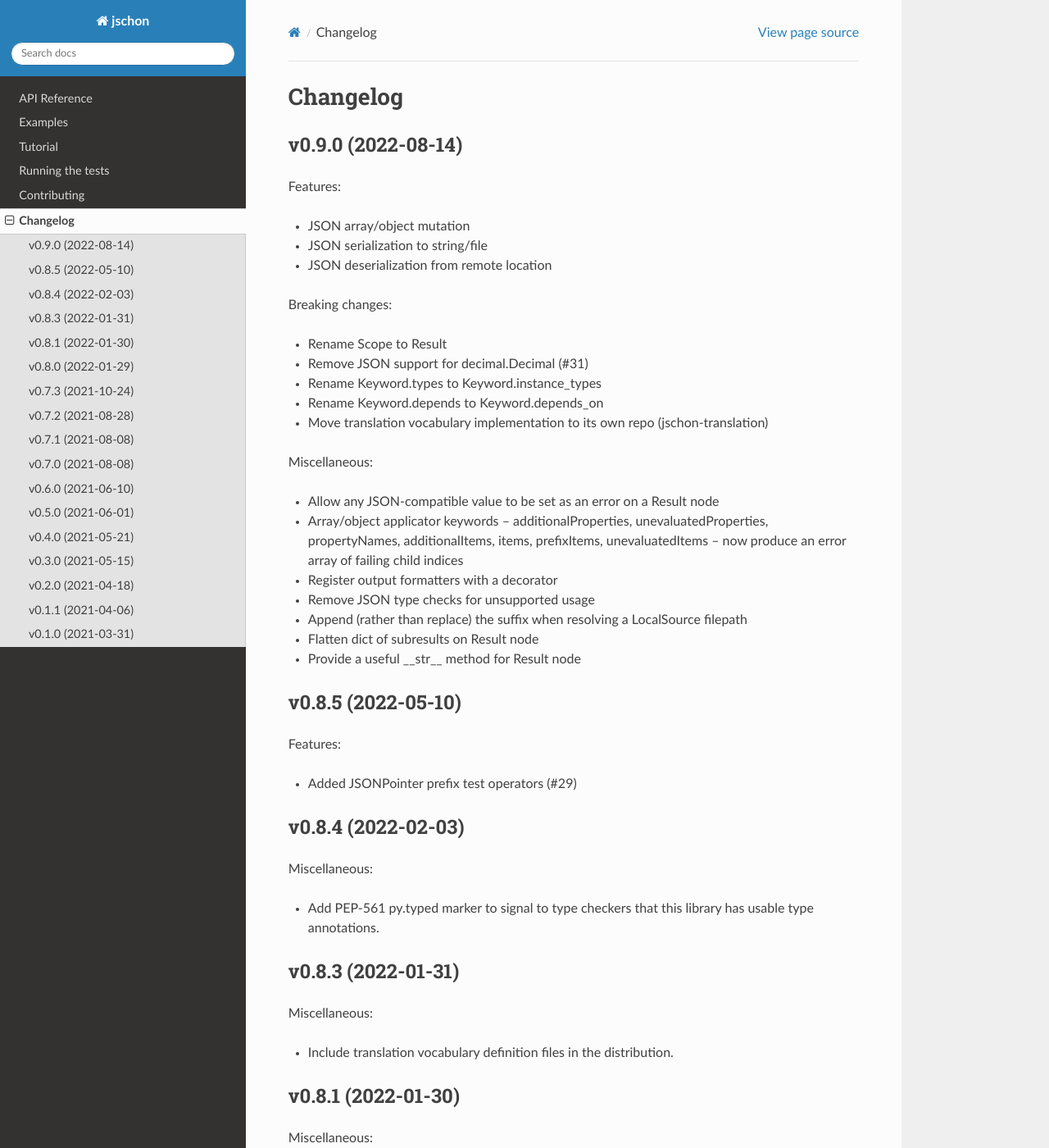
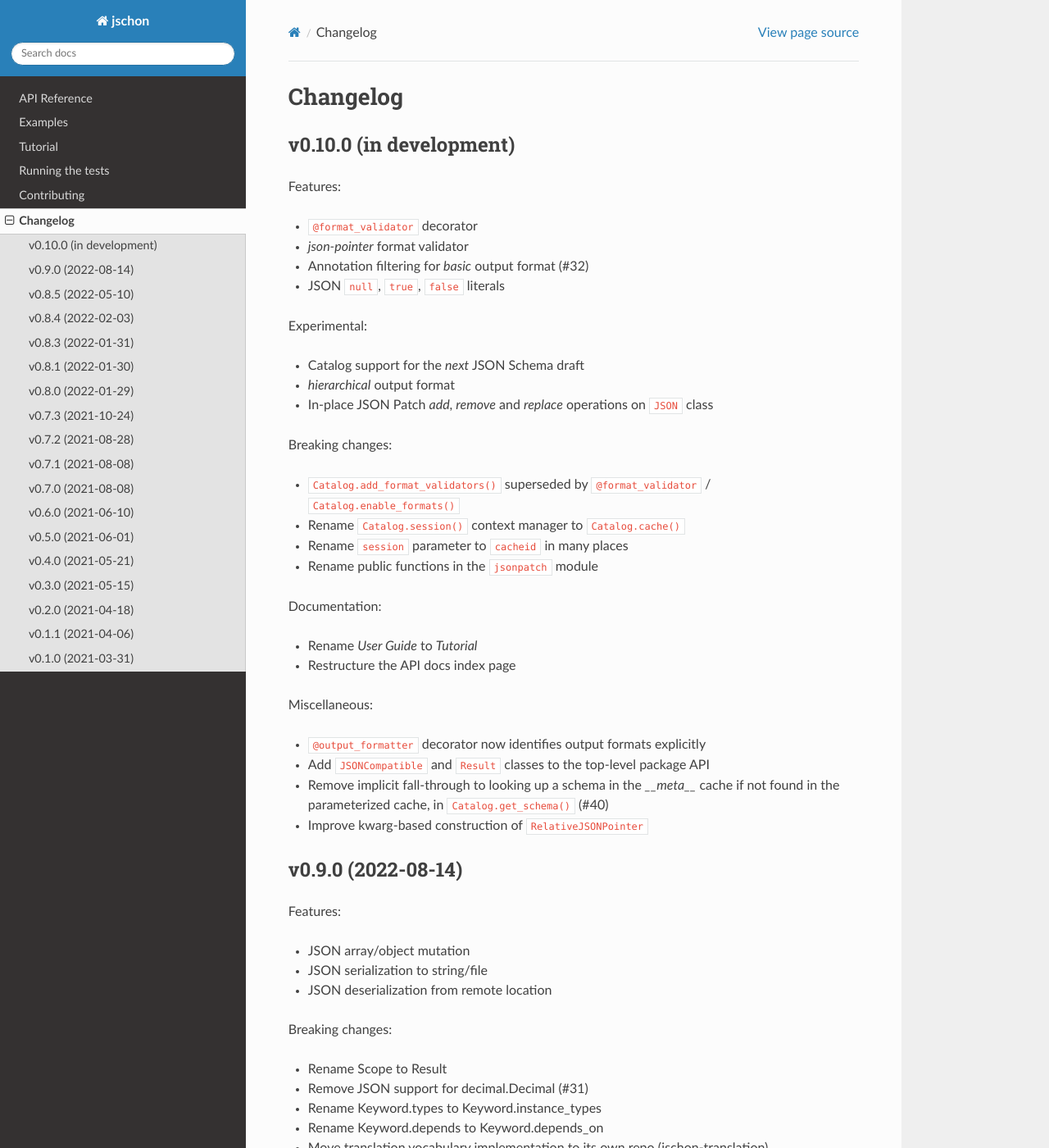
Before and after one commit to marksparkza/jschon, a Sphinx documentation site: the page built from docs/changelog.rst, in a window 1280 px wide and 1400 px high. Shown: the whole window at 82% size. Built offline with Sphinx 7.4.7 and the Read the Docs theme 2.0.0, drawn with Linux system fonts in a browser that asks for light colours.

Commit message:
Add v0.10.0 change log

```diff
--- a/CHANGELOG.rst
+++ b/CHANGELOG.rst
@@ -1,5 +1,41 @@
 Changelog
 =========
+
+v0.10.0 (in development)
+------------------------
+Features:
+
+* ``@format_validator`` decorator
+* `json-pointer` format validator
+* Annotation filtering for `basic` output format (#32)
+* JSON ``null``, ``true``, ``false`` literals
+
+Experimental:
+
+* Catalog support for the `next` JSON Schema draft
+* `hierarchical` output format
+* In-place JSON Patch `add`, `remove` and `replace` operations on ``JSON`` class
+
+Breaking changes:
+
+* ``Catalog.add_format_validators()`` superseded by ``@format_validator`` / ``Catalog.enable_formats()``
+* Rename ``Catalog.session()`` context manager to ``Catalog.cache()``
+* Rename ``session`` parameter to ``cacheid`` in many places
+* Rename public functions in the ``jsonpatch`` module
+
+Documentation:
+
+* Rename `User Guide` to `Tutorial`
+* Restructure the API docs index page
+
+Miscellaneous:
+
+* ``@output_formatter`` decorator now identifies output formats explicitly
+* Add ``JSONCompatible`` and ``Result`` classes to the top-level package API
+* Remove implicit fall-through to looking up a schema in the `__meta__` cache
+  if not found in the parameterized cache, in ``Catalog.get_schema()`` (#40)
+* Improve kwarg-based construction of ``RelativeJSONPointer``
+
 
 v0.9.0 (2022-08-14)
 -------------------
--- a/docs/api.rst
+++ b/docs/api.rst
@@ -15,6 +15,7 @@ Catalog
 JSON
 ^^^^
 * :class:`~jschon.json.JSON`
+* :class:`~jschon.json.JSONCompatible`
 * :class:`~jschon.exceptions.JSONError`
 
 JSON Patch
```
